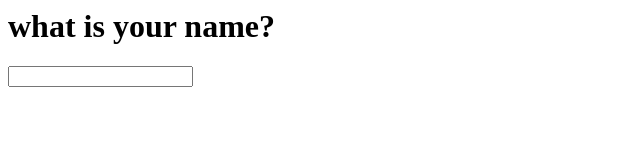
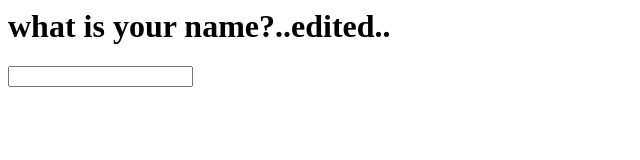
Before and after one commit to bhanusp/chatbot, a plain HTML site: page src/index.html in a window 1280 px wide. Shown: the whole page, without its empty margins (0-640 px from the left). Drawn offline with nearby package versions, Linux system fonts and the light colour scheme.

Commit message:
Update index.html

```diff
--- a/src/index.html
+++ b/src/index.html
@@ -13,7 +13,7 @@
 <script src="https://code.jquery.com/jquery-3.0.0.js" integrity="sha256-jrPLZ+8vDxt2FnE1zvZXCkCcebI/C8Dt5xyaQBjxQIo=" crossorigin="anonymous"></script>
 <script>
     var questionNum = 0;													// keep count of question, used for IF condition.
-var question = '<h1>what is your name?</h1>';				  // first question
+var question = '<h1>what is your name?..edited..</h1>';				  // first question
 
 var output = document.getElementById('output');				// store id="output" in output variable
 output.innerHTML = question;													// ouput first question
```
